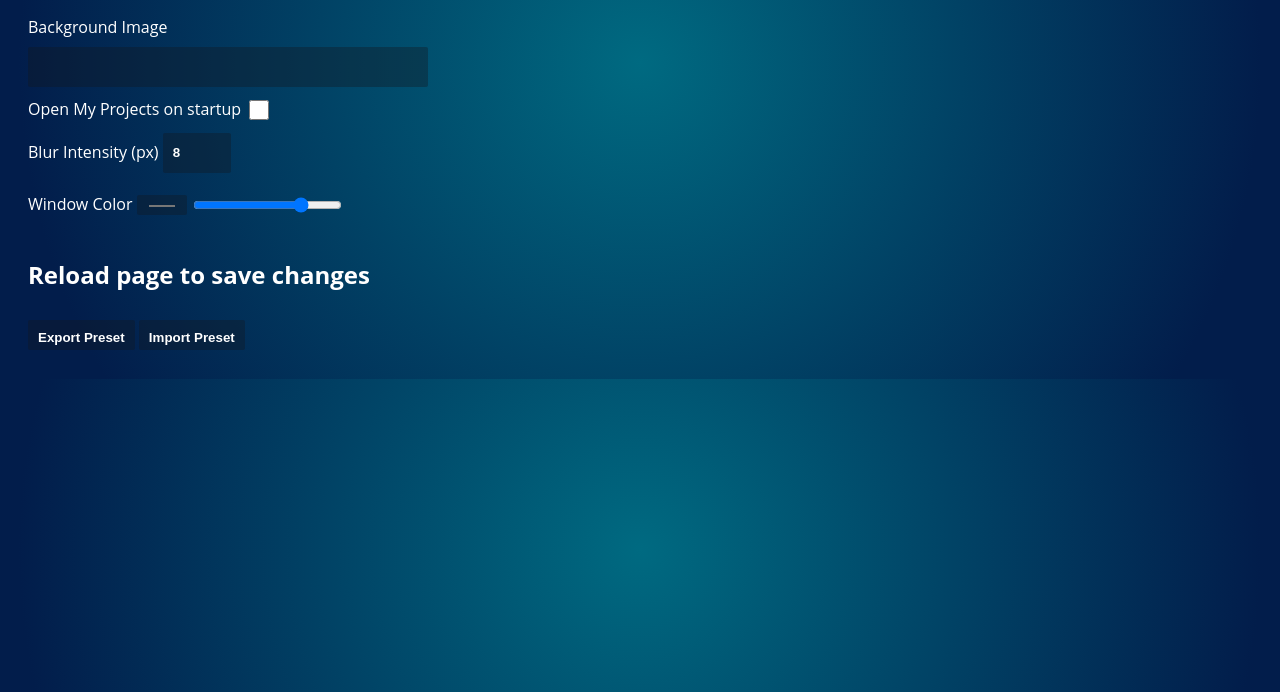
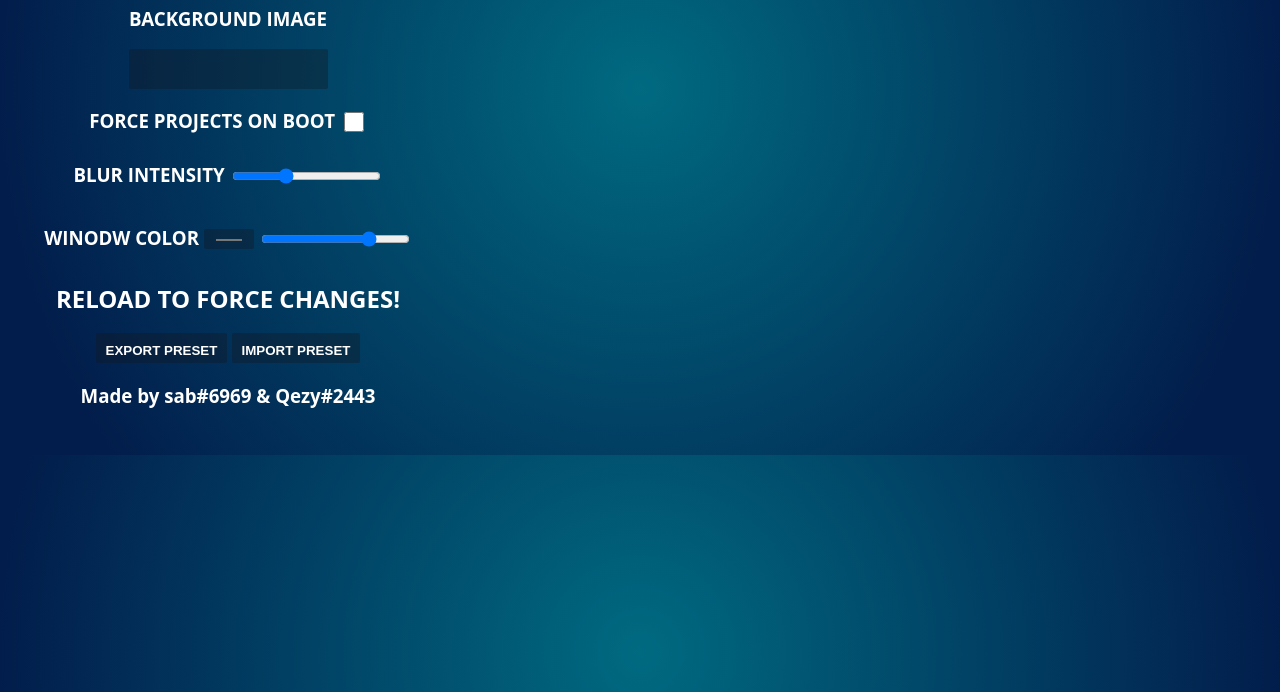
Before and after one commit to leonm-cloud/BetterGeode, a browser extension: page index.html in a window 1280 px wide. Shown: the part 108-800 px from the top of the page. Drawn offline with Linux system fonts and the light colour scheme; a web font is replaced by a local one.

Commit message:
Update index.html

```diff
--- a/index.html
+++ b/index.html
@@ -4,16 +4,23 @@
     <link rel="stylesheet" href="style.css" />
   </head>
   <body>
-    <h1>BETTER GEODE</h1>
-    <label>Background Image</label>
+    <center><h1>BETTER GEODE</h3>
+    <h3>BACKGROUND IMAGE</h3>
     <input type="text" id="bginput"></input>
-    <label>Open My Projects on startup <input type="checkbox" id="projinput"></input></label>
-    <label>Blur Intensity (px) <input type="number" id="blurinput" min="0" max="40" value="8"></input></label>
-    <label>Window Color <input type="color" id="winbginput"> <input type="range" id="alpha" min="0" max="1" step="0.01" value="0.8"></label>
-    <h2>Reload page to save changes</h2>
+    <h3>FORCE PROJECTS ON BOOT <input type="checkbox" id="projinput"></input></h3>
+    <h3>BLUR INTENSITY <input type="range" id="alpha" min="0" max="25" value="8"></h3>
+    <h3>WINODW COLOR <input type="color" id="winbginput"> <input type="range" id="alpha" min="0" max="1" step="0.01" value="0.8"></h3>
+    <h2>RELOAD TO FORCE CHANGES!</h2>
     <div>
-      <button id="exportButton">Export Preset</button>
-      <button id="importButton">Import Preset</button>
+      <button id="exportButton">EXPORT PRESET</button>
+      <button id="importButton">IMPORT PRESET</button>
+      </div>
+    </div>
+  </div>
+    </div>
+      </div>
+        </div>
+      <h3>Made by sab#6969 & Qezy#2443</h3>
     </div>
     <script src="bettergeode.js" type="module"></script>
   </body>
```
